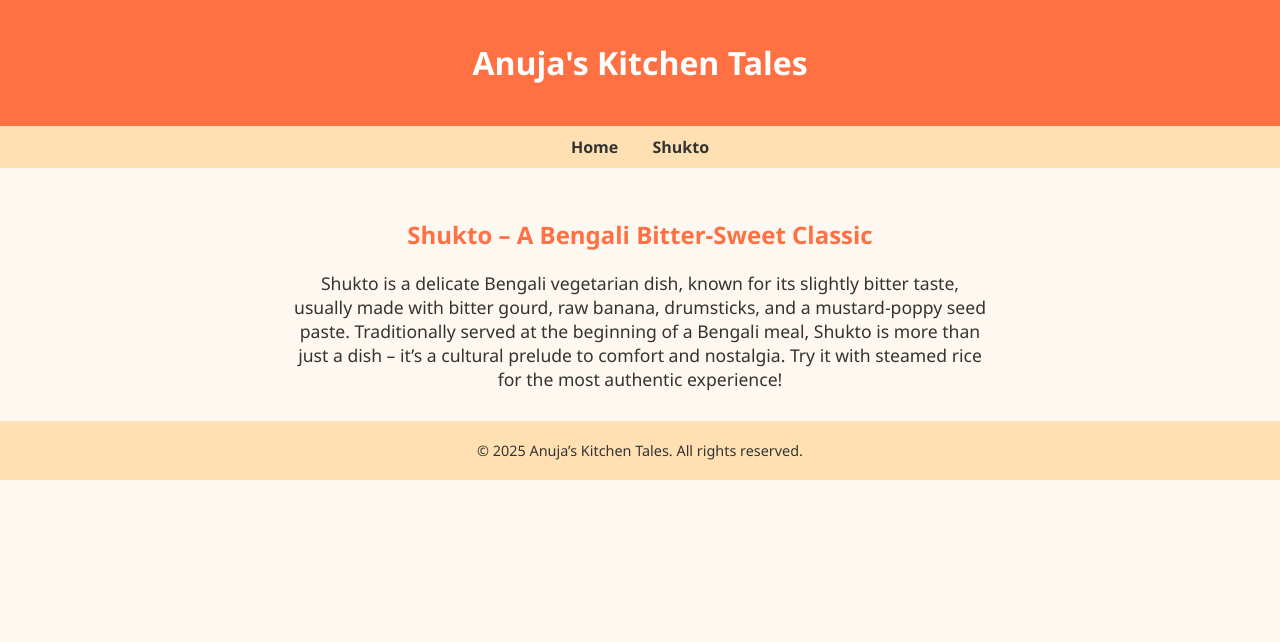
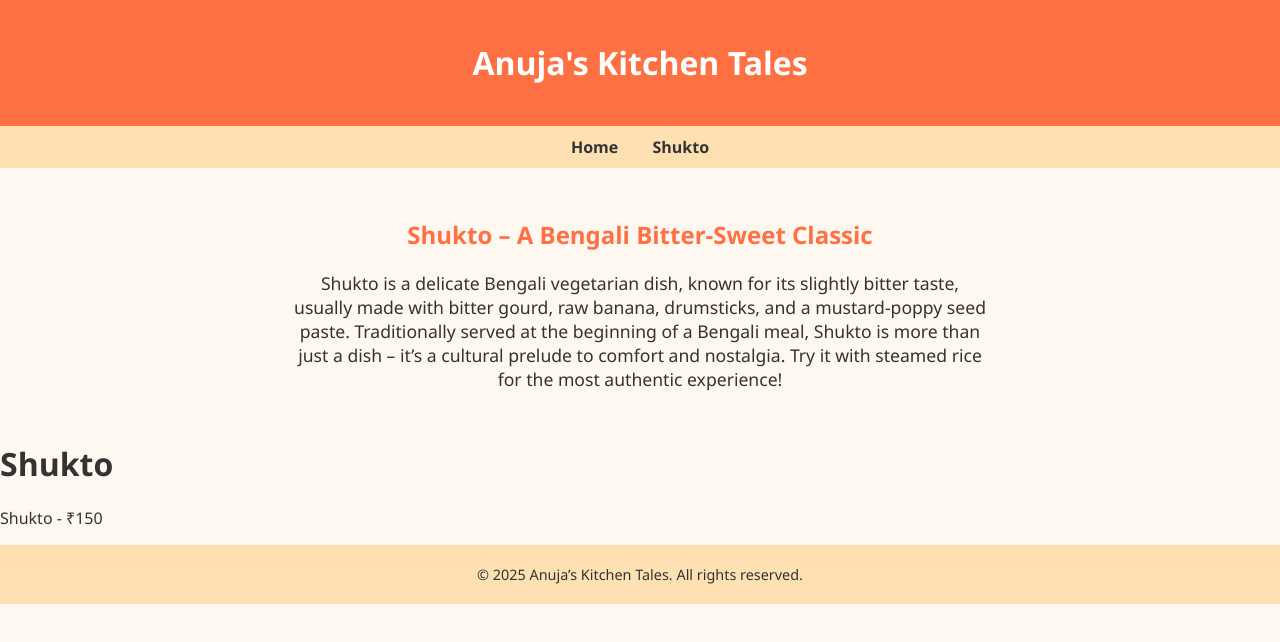
Before and after one commit to AvikDasPortfolio/Anuja-s-Kitchen-Tales, a plain HTML site: page shukto.html in a window 1280 px wide. Drawn offline with Linux system fonts and the light colour scheme.

Commit message:
Update shukto.html

```diff
--- a/shukto.html
+++ b/shukto.html
@@ -69,6 +69,10 @@
       it’s a cultural prelude to comfort and nostalgia. Try it with steamed rice for the most authentic experience!
     </p>
   </div>
+  <body>
+  <h1>Shukto</h1>
+  <div id="menu"></div>
+</body>
 
   <footer>
     &copy; 2025 Anuja’s Kitchen Tales. All rights reserved.
```
